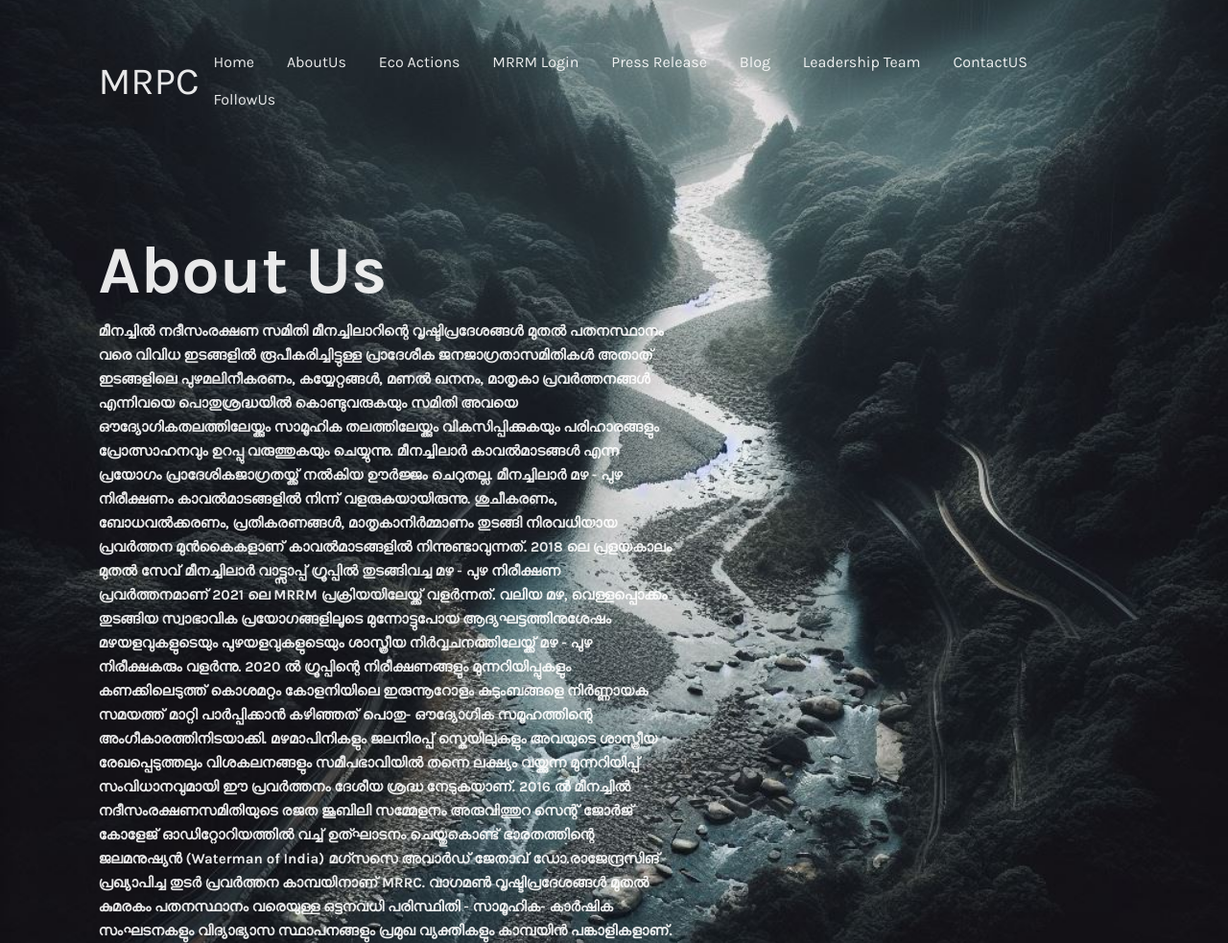
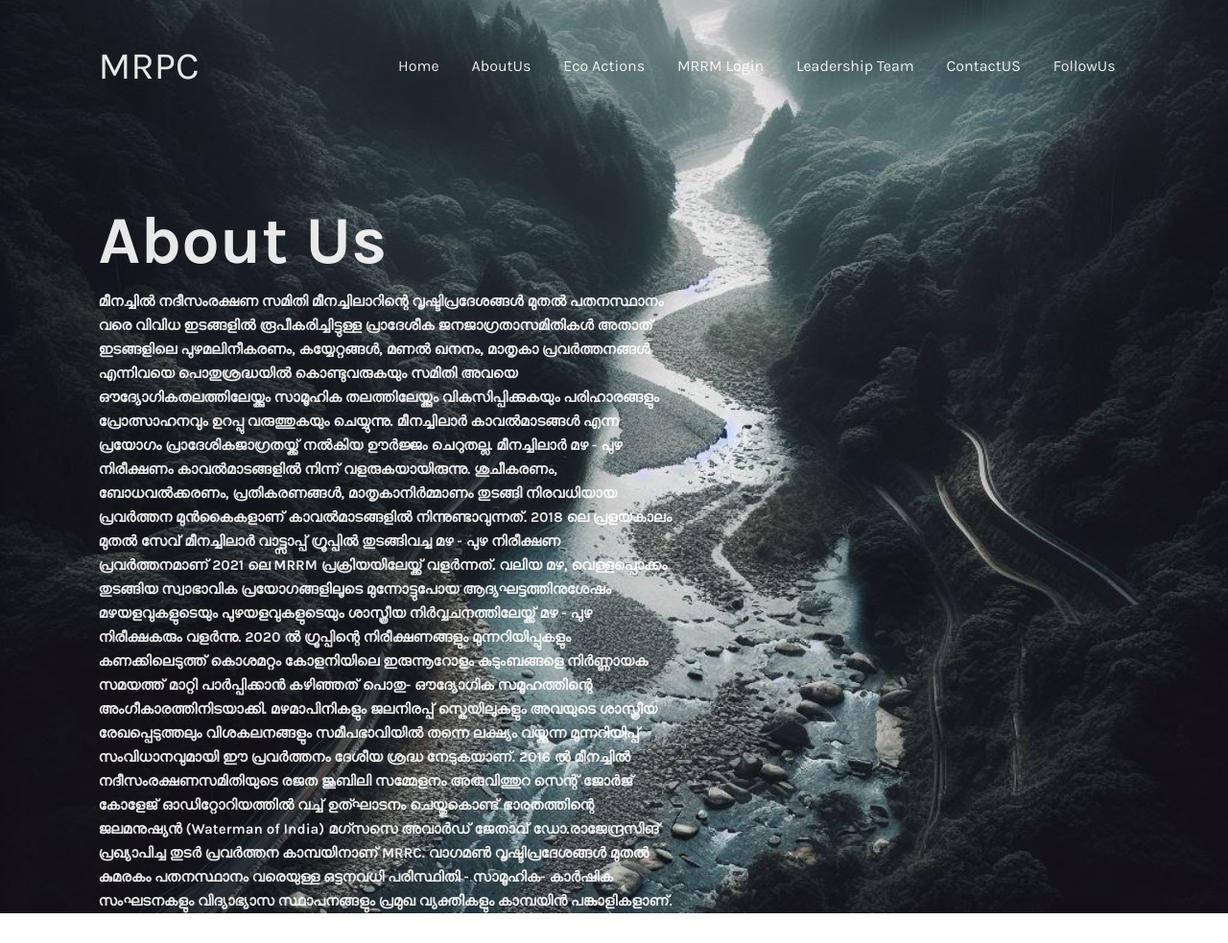
Before and after one commit to vignesh215/vignesh215.github.io, a plain HTML site: page aboutus.html in a window 1280 px wide. Shown: the whole page at 96% size. After the commit the page ends 952 px from the top, so only its background shows below. Drawn offline with Linux system fonts and the light colour scheme.

Commit message:
hyperlink bug fix

```diff
--- a/aboutus.html
+++ b/aboutus.html
@@ -22,8 +22,8 @@
         <li><a href="ecoactions.html">Eco Actions</a></li>
         <!-- <li><a href="joinus.html">joinUs</a></li> -->
         <li><a href="mrrmlogin.html">MRRM Login</a></li>
-        <li><a href="pressrelease.html">Press Release</a></li>
-        <li><a href="blog.html">Blog</a></li>
+        <!-- <li><a href="pressrelease.html">Press Release</a></li> -->
+        <!-- <li><a href="blog.html">Blog</a></li> -->
         <li><a href="OfficeBearers.html">Leadership Team</a></li>
         <li><a href="contact.html">ContactUS</a></li>
         <li><a href="followus.html">FollowUs</a></li>
```
Also changed, not shown: contact.html (+2 -2 lines), ecoactions.html (+2 -2 lines), followus.html (+2 -2 lines), index.html (+2 -2 lines).
